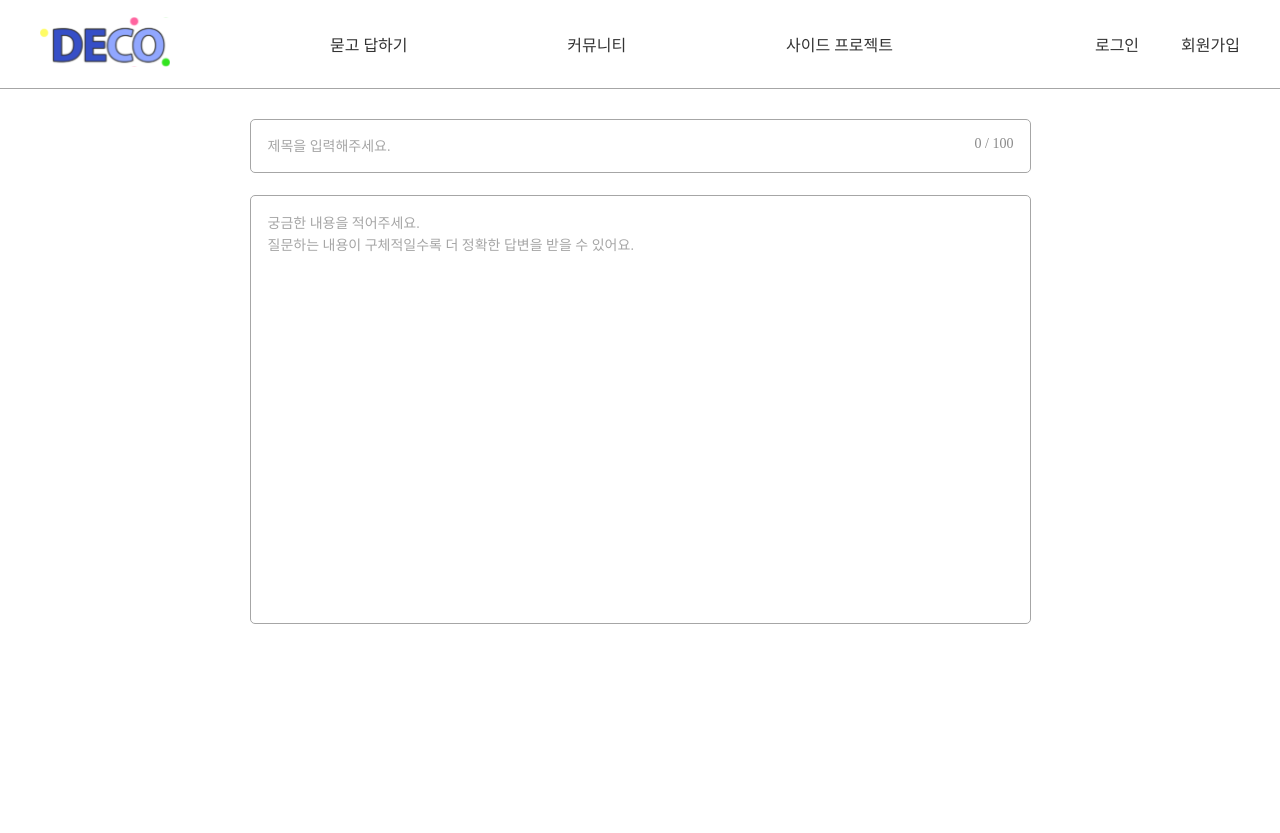
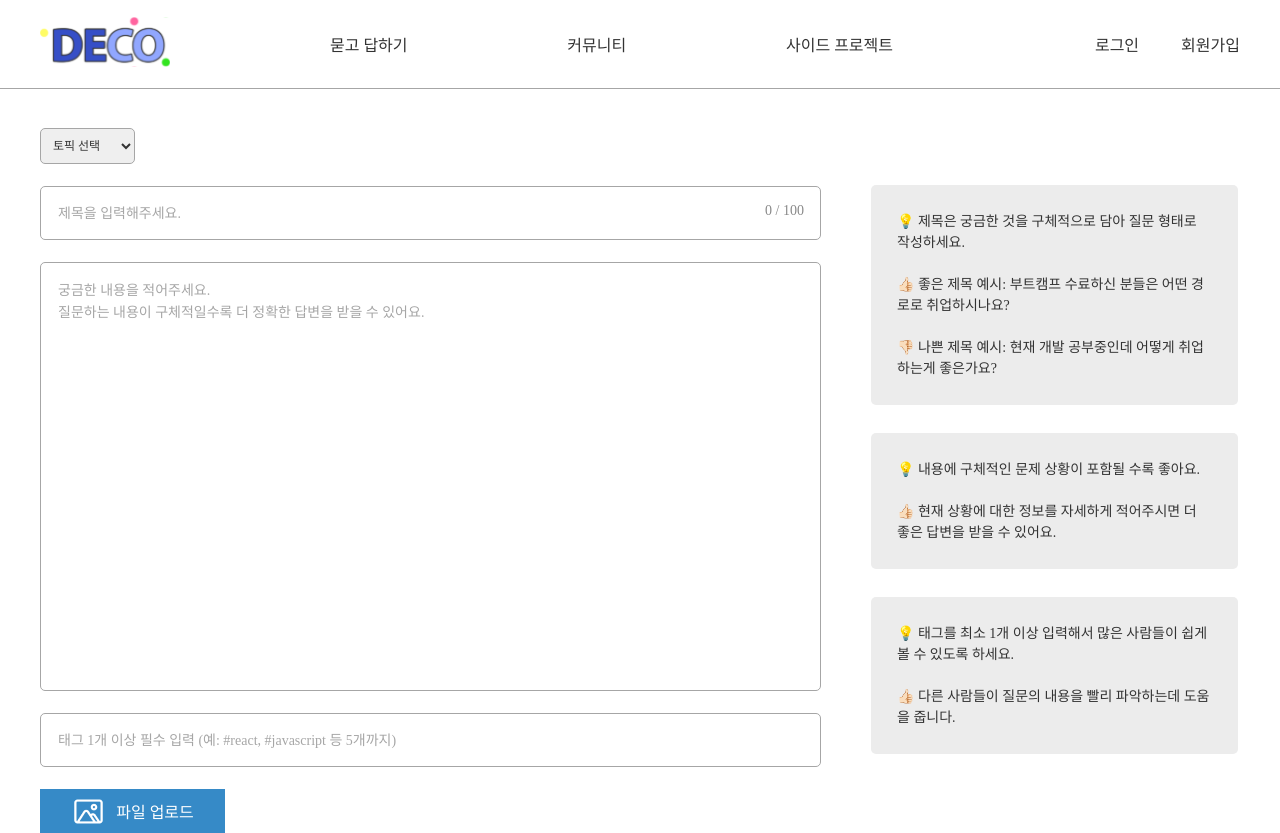
Before and after one commit to Likelion-lucky7/DECO, a React (Vite) app in the folder deco/: page /question/write in a window 1280 px wide. Before the commit the page ends 800 px from the top, so only its background shows below. Built offline with nearby package versions, Linux system fonts and the light colour scheme.

Commit message:
[Feat] 묻고 답하기 글 작성 페이지 마크업 #66

```diff
--- a/deco/src/app/App.jsx
+++ b/deco/src/app/App.jsx
@@ -34,7 +34,7 @@ function App() {
         <Route path="/community/write" element={<CommunityWrite />} />
         <Route path="/sideproject" element={<SideProjectPage />} />
         <Route path="/sideproject/:id" element={<SideProjectDetail />} />
-        <Route path="/sideproject/wrtie" element={<SideProjectWrite />} />
+        <Route path="/sideproject/write" element={<SideProjectWrite />} />
         <Route path="/*" element={<NotFoundPage />} />
       </Routes>
     </div>
--- /dev/null
+++ b/deco/src/components/Common/FileUpload/FileUpload.jsx
@@ -0,0 +1,40 @@
+import { ReactComponent as Upload } from "../../../assets/file_upload.svg";
+import styles from "./FileUpload.module.css";
+
+const FileUpload = ({ isSignUp }) => {
+  return (
+    <div>
+      {isSignUp ? (
+        <div>
+          <label htmlFor="file" className={styles.profile_label_isSignUp}>
+            <Upload className={styles.profile_image_isSignUp} /> 파일 업로드
+          </label>
+
+          <input
+            id="file"
+            type="file"
+            accept="image/jpg, image/png, image/jpeg"
+            name="profile"
+            className={styles.profile_form_isSignUp}
+          />
+        </div>
+      ) : (
+        <div>
+          <label htmlFor="file" className={styles.profile_label}>
+            <Upload className={styles.profile_image} /> 파일 업로드
+          </label>
+
+          <input
+            id="file"
+            type="file"
+            accept="image/jpg, image/png, image/jpeg"
+            name="profile"
+            className={styles.profile_form}
+          />
+        </div>
+      )}
+    </div>
+  );
+};
+
+export default FileUpload;
--- /dev/null
+++ b/deco/src/components/Common/FileUpload/FileUpload.module.css
@@ -0,0 +1,51 @@
+/* isSignUp = false */
+.profile_label {
+  background-color: var(--secondary);
+  color: white;
+  border: none;
+  width: 185px;
+  height: 44px;
+  display: flex;
+  justify-content: center;
+  align-items: center;
+  cursor: pointer;
+}
+
+.profile_image {
+  padding-right: 10px;
+}
+
+.profile_form {
+  margin-bottom: 20px;
+  border: 0;
+  color: white;
+  cursor: pointer;
+  display: none;
+}
+
+/* isSignUp = true */
+.profile_label_isSignUp {
+  background-color: var(--secondary);
+  color: white;
+  border: none;
+  width: 185px;
+  height: 44px;
+  margin: 0 auto;
+  margin-bottom: 40px;
+  display: flex;
+  justify-content: center;
+  align-items: center;
+  cursor: pointer;
+}
+
+.profile_image_isSignUp {
+  padding-right: 10px;
+}
+
+.profile_form_isSignUp {
+  margin-bottom: 20px;
+  border: 0;
+  color: white;
+  cursor: pointer;
+  display: none;
+}
--- /dev/null
+++ b/deco/src/components/Common/TagInput/TagInput.jsx
@@ -0,0 +1,21 @@
+import { bool, string } from "prop-types";
+import styles from "./TagInput.module.css";
+
+const TagInput = () => {
+  return (
+    <input
+      type="text"
+      placeholder="태그 1개 이상 필수 입력 (예: #react, #javascript 등 5개까지)"
+      className={styles.tag}
+    />
+  );
+};
+
+export default TagInput;
+
+/* Props */
+TagInput.defualtProps = {
+  type: "text",
+  placeholder: string,
+  inputed: false,
+};
--- /dev/null
+++ b/deco/src/components/Common/TagInput/TagInput.module.css
@@ -0,0 +1,10 @@
+.tag {
+  width: 760px;
+  height: 50px;
+  border: 1px solid var(--gray-300);
+  border-radius: 5px;
+  margin-top: 22px;
+  margin-bottom: 22px;
+  padding-left: 17px;
+  color: #333333;
+}
--- a/deco/src/components/Common/WriteInput/WriteInput.module.css
+++ b/deco/src/components/Common/WriteInput/WriteInput.module.css
@@ -2,7 +2,7 @@
   display: flex;
   flex-flow: column nowrap;
   justify-content: center;
-  margin-top: 30px;
+  margin-top: 22px;
   position: relative;
 }
 
@@ -33,7 +33,7 @@
   padding-left: 17px;
   padding-top: 17px;
   resize: none;
-  line-height: 1.6;
+  line-height: 1.7;
 }
 
 input::placeholder,
--- a/deco/src/components/QuestionPage/QuestionWrite.jsx
+++ b/deco/src/components/QuestionPage/QuestionWrite.jsx
@@ -1,11 +1,42 @@
-import React from "react";
 import WriteInput from "@/components/Common/WriteInput/WriteInput";
+import FileUpload from "@/components/Common/FileUpload/FileUpload";
+import TagInput from "@/components/Common/TagInput/TagInput";
 import styles from "./QuestionWrite.module.css";
 
 const QuestionWrite = () => {
   return (
     <div className={styles.container}>
-      <WriteInput />
+      <div className={styles.info}>
+        <p className={styles.infoBox}>
+          💡 제목은 궁금한 것을 구체적으로 담아 질문 형태로 작성하세요. <br />
+          <br /> 👍🏻 좋은 제목 예시: 부트캠프 수료하신 분들은 어떤 경로로
+          취업하시나요? <br />
+          <br />
+          👎🏻 나쁜 제목 예시: 현재 개발 공부중인데 어떻게 취업하는게 좋은가요?
+        </p>
+        <p className={styles.infoBox}>
+          💡 내용에 구체적인 문제 상황이 포함될 수록 좋아요. <br />
+          <br /> 👍🏻 현재 상황에 대한 정보를 자세하게 적어주시면 더 좋은 답변을
+          받을 수 있어요.{" "}
+        </p>
+        <p className={styles.infoBox}>
+          💡 태그를 최소 1개 이상 입력해서 많은 사람들이 쉽게 볼 수 있도록
+          하세요. <br />
+          <br /> 👍🏻 다른 사람들이 질문의 내용을 빨리 파악하는데 도움을 줍니다.{" "}
+        </p>
+      </div>
+      <div>
+        <select name="" id="" className={styles.select}>
+          <option value="" defaultValue="토픽 선택">
+            토픽 선택
+          </option>
+          <option value="skill">기술</option>
+          <option value="career">커리어</option>
+        </select>
+        <WriteInput />
+        <TagInput />
+        <FileUpload isSignUp={false} />
+      </div>
     </div>
   );
 };
--- a/deco/src/components/QuestionPage/QuestionWrite.module.css
+++ b/deco/src/components/QuestionPage/QuestionWrite.module.css
@@ -1,8 +1,40 @@
 .container {
   display: flex;
   flex-flow: row nowrap;
-  justify-content: center;
+  /* justify-content: space-between; */
   width: 1200px;
   min-width: 62.5%;
   margin: 0 auto;
 }
+
+.info {
+  display: inline-flex;
+  flex-flow: column nowrap;
+  order: 2;
+  margin-left: 50px;
+  margin-top: 96px;
+}
+
+.infoBox {
+  width: 315px;
+  height: auto;
+  background-color: #ececec;
+  border-radius: 5px;
+  padding: 26px;
+  margin-bottom: 28px;
+  color: #333;
+  line-height: 1.5;
+  font-size: 14px;
+}
+
+.select {
+  width: 95px;
+  height: 36px;
+  padding: 0 8px;
+  border: 1px solid var(--gray-300);
+  border-radius: 5px;
+  margin-top: 39px;
+  color: #333;
+  font-size: 12px;
+  font-weight: 400;
+}
--- a/deco/src/components/SignUpPage/SignUp.jsx
+++ b/deco/src/components/SignUpPage/SignUp.jsx
@@ -1,9 +1,9 @@
 import WelcomeInfo from "@/components/Common/WelcomeInfo/WelcomeInfo";
 import FormInput from "@/components/Common/FormInput/FormInput";
 import SubmitButton from "@/components/Common/SubmitButton/SubmitButton";
+import FileUpload from "@/components/Common/FileUpload/FileUpload";
 import styles from "./SignUp.module.css";
 import { ReactComponent as Profile } from "../../assets/profile.svg";
-import { ReactComponent as FileUpload } from "../../assets/file_upload.svg";
 
 const SignUp = () => {
   return (
@@ -14,17 +14,7 @@ const SignUp = () => {
       <p className={styles.profile_info}>이미지를 설정해주세요 !</p>
 
       <form className={styles.form}>
-        <label htmlFor="file" className={styles.profile_label}>
-          <FileUpload className={styles.profile_image} /> 파일 업로드
-        </label>
-
-        <input
-          id="file"
-          type="file"
-          accept="image/jpg, image/png, image/jpeg"
-          name="profile"
-          className={styles.profile_form}
-        />
+        <FileUpload isSignUp={true} />
 
         <FormInput name="id" label="아이디" placeholder="아이디 입력" />
         <FormInput
--- a/deco/src/components/SignUpPage/SignUp.module.css
+++ b/deco/src/components/SignUpPage/SignUp.module.css
@@ -20,32 +20,6 @@
   font-size: 14px;
 }
 
-.profile_form {
-  margin-bottom: 20px;
-  border: 0;
-  color: white;
-  cursor: pointer;
-  display: none;
-}
-
-.profile_label {
-  background-color: var(--secondary);
-  color: white;
-  border: none;
-  width: 185px;
-  height: 44px;
-  margin: 0 auto;
-  margin-bottom: 40px;
-  display: flex;
-  justify-content: center;
-  align-items: center;
-  cursor: pointer;
-}
-
-.profile_image {
-  padding-right: 10px;
-}
-
 .form {
   display: flex;
   flex-flow: column nowrap;
```
